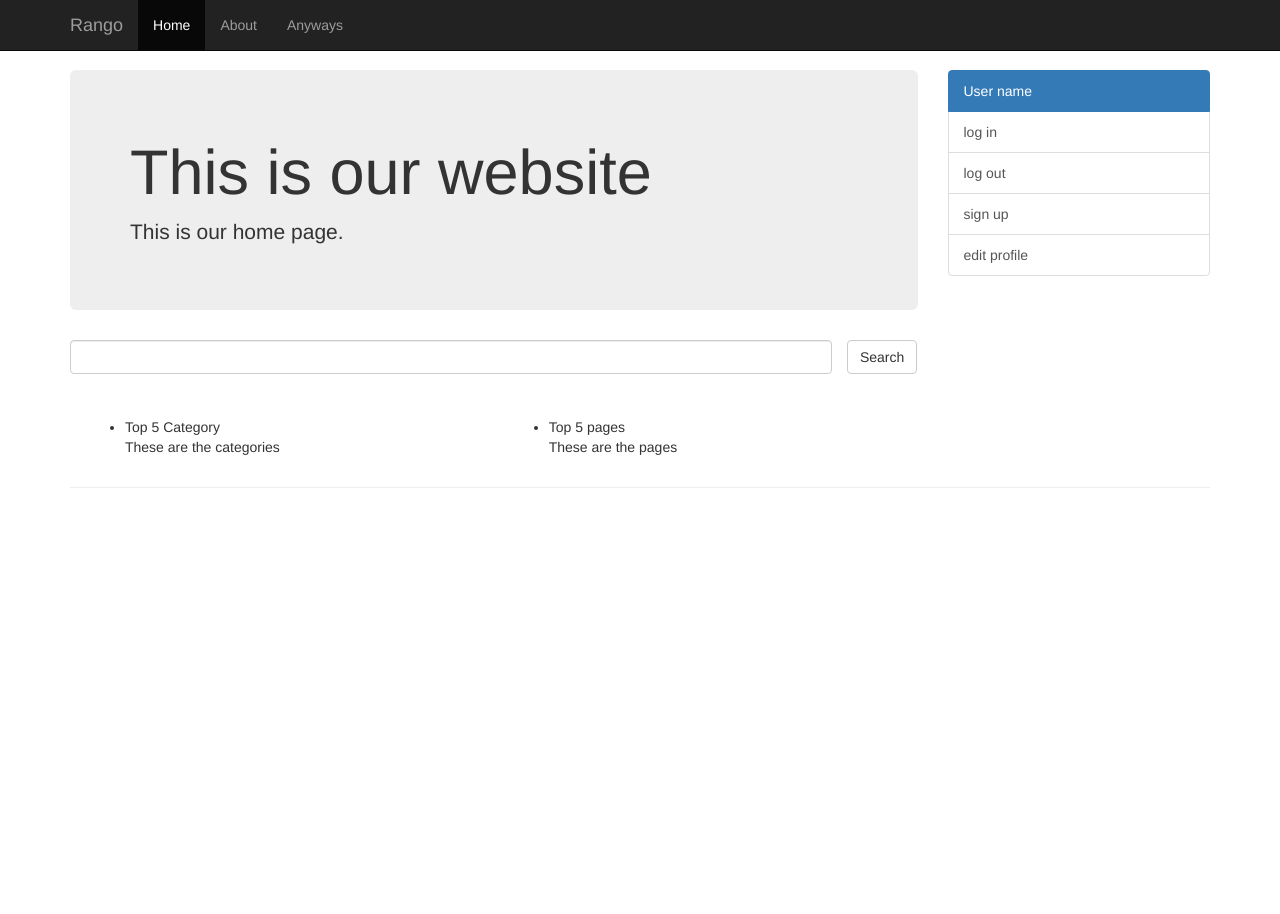
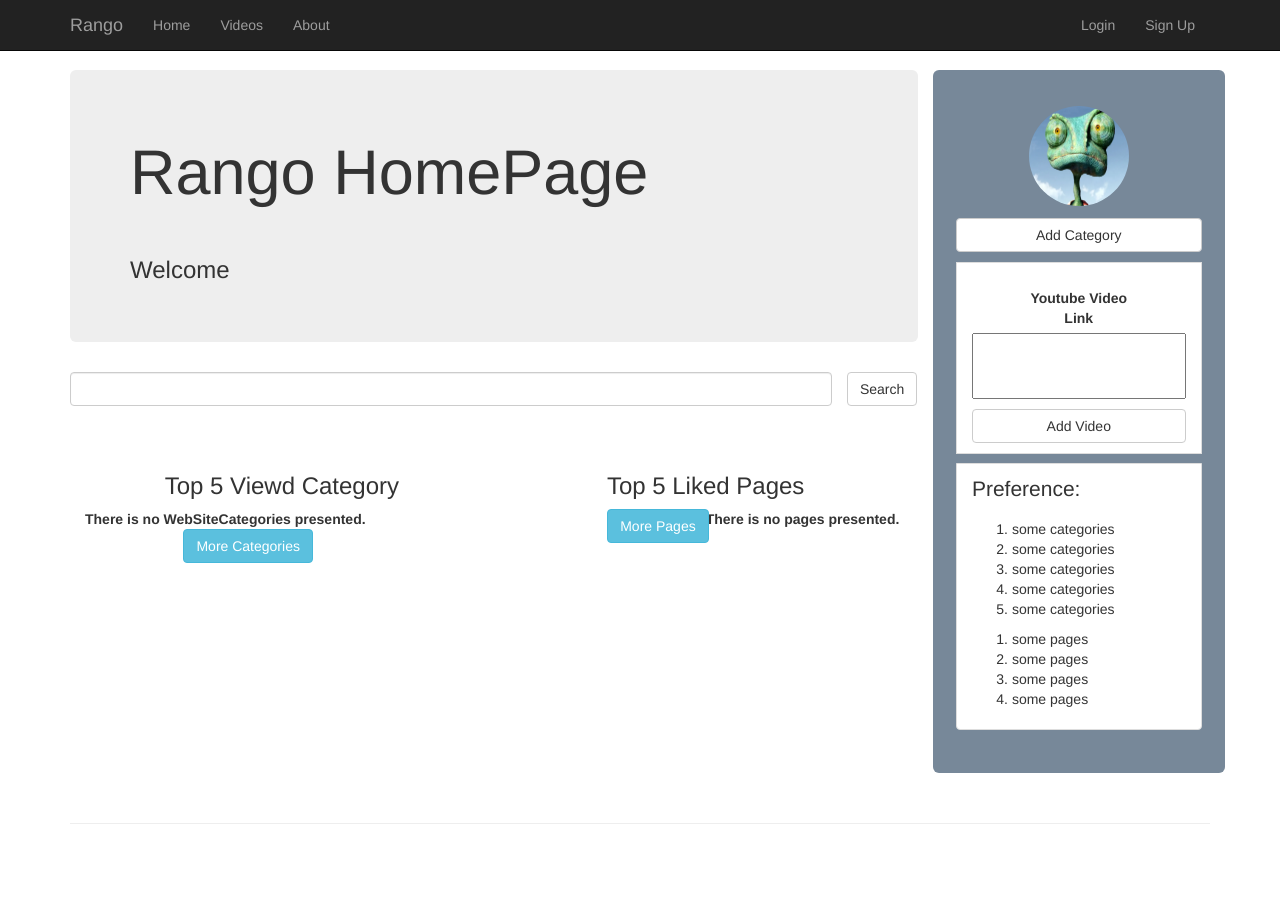
Before and after one commit to HiChen85/Tango_With_Me, a Django app: page /rango/ in a window 1280 px wide. Before the commit the page ends 488 px from the top, so only its background shows below. Run offline with Django 3.2, Linux system fonts and the light colour scheme; data that the repository does not hold is empty; some libraries are stand-ins or nearby versions.

Commit message:
refactor templates structure and add corresponding functions for each page

```diff
--- a/populate.py
+++ b/populate.py
@@ -48,6 +48,9 @@ def populate():
     website_categories = {
         'python': {'pages': python_pages, 'views': 12, 'likes': 23},
         'django': {'pages': django_pages, 'views': 64, 'likes': 32},
+        'golang': {'pages': [], 'views': 55, 'likes': 45},
+        'flutter': {'pages': [], 'views': 62, 'likes': 78},
+        'gin': {'pages': [], 'views': 98, 'likes': 63},
     }
 
     add_website_category(website_categories)
--- a/rango/urls.py
+++ b/rango/urls.py
@@ -6,9 +6,12 @@ app_name = 'rango'
 
 urlpatterns = [
     path('', views.index, name="index"),
-    # path('base/', views.base, name="base"),
     path('categories/', views.categories, name="categories"),
+    path('pages/', views.pages, name='pages'),
     path('profile/', views.profile, name="profile"),
-    path('login/', views.login, name="login"),
-    path('add_category/', views.addCategory, name="add_category"),
+    path('add_category/', views.add_category, name="add_category"),
+    path('about/', views.about, name='about'),
+    path('show_category/<str:category_name>/', views.show_category, name='show_category'),
+    path('add_video/', views.add_video, name='add_video'),
+    path('videos/', views.videos, name='videos')
 ]
--- a/rango/views.py
+++ b/rango/views.py
@@ -1,22 +1,68 @@
-from django.http import HttpResponse
-from django.shortcuts import render
+from django.core.paginator import Paginator
+from django.shortcuts import render, redirect
+from django.urls import reverse
+
+from rango.models import WebSiteCategory, Page
 
 # Create your views here.
 def index(request):
-    context_dict={}
-    return render(request, "rango/index.html", context=context_dict)
+    web_site_categories = WebSiteCategory.objects.order_by('-views')[:5]
+    pages = Page.objects.order_by('-likes')[:5]
 
-def base(request):
-    return render(request, "rango/base.html")
+    context = {}
+    context['web_site_categories'] = web_site_categories
+    context['pages'] = pages
+    return render(request, "rango/index.html", context=context)
+
+def show_category(request, category_name):
+    context = {}
+    try:
+        web_site_category = WebSiteCategory.objects.get(name=category_name)
+        pages = Page.objects.filter(web_site_category=web_site_category)
+        context['web_site_category'] = web_site_category
+        context['pages'] = pages
+    except WebSiteCategory.DoesNotExist:
+        context['web_site_category'] = None
+        context['pages'] = None
+
+    return render(request, 'rango/show_category.html', context=context)
+
 
 def categories(request):
-    return render(request, "rango/categories.html")
+    context = {}
+    all_categories = WebSiteCategory.objects.all()
+    context['all_categories'] = all_categories
+    return render(request, "rango/categories.html", context=context)
+
+def pages(request):
+    context = {}
+    pages = Page.objects.all()
+
+    current_page_num = request.GET.get('current_page', 1)
+    paginator = Paginator(pages, 3)
+    current_page = paginator.page(int(current_page_num))
+    context['current_page'] = current_page
+    return render(request, 'rango/pages.html', context=context)
 
 def profile(request):
     return render(request, "rango/user-profile.html")
 
-def login(request):
-    return render(request, "rango/login.html")
 
-def addCategory(request):
+def add_category(request):
     return render(request, "rango/add-category.html")
+
+def add_video(request):
+    if request.method == 'POST':
+        iframe_link = request.POST.get('iframe_link')
+        print(iframe_link)
+        return redirect(reverse('rango:index'))
+
+
+def videos(request):
+    context = {}
+
+    return render(request, 'rango/videos.html', context=context)
+
+
+def about(request):
+    return render(request, 'rango/about.html')
--- a/tango_with_me/urls.py
+++ b/tango_with_me/urls.py
@@ -20,7 +20,7 @@ from django.conf.urls.static import static
 from rango import views
 
 urlpatterns = [
-    path('', views.base, name='index'),
+    path('', views.index, name='index'),
     path('admin/', admin.site.urls),
     path('rango/', include(('rango.urls', 'rango'), namespace='rango')),
     path('accounts/', include('allauth.urls')),
--- a/templates/rango/base.html
+++ b/templates/rango/base.html
@@ -4,11 +4,17 @@
 
 <html>
 <head>
-    <title>Our project</title>
+    <title>
+        Rango -
+        {% block title_block %}
+        {% endblock %}
+    </title>
     <meta name="viewport" content="width=device-width, initial-scale=1.0">
     <!-- 引入 Bootstrap -->
     <link href="{% static "css/bootstrap.min.css" %}" rel="stylesheet">
     <link rel="icon" href="{% static "images/favicon.ico" %}">
+    <link href="https://fonts.googleapis.com/icon?family=Material+Icons" rel="stylesheet">
+    <link rel="stylesheet" href="https://cdnjs.cloudflare.com/ajax/libs/font-awesome/4.7.0/css/font-awesome.min.css">
     <!-- 这是图标 -->
 
     <!-- Custom styles for this template -->
@@ -47,11 +53,12 @@
 
         .show-search-results {
             border: 1px solid #CCCCCC;
-            padding: 2%;
+            padding: 1.5%;
+            margin-bottom: 1%;
         }
 
         .show-search-results > h4 {
-            margin-bottom: 5%;
+            margin-bottom: 3%;
         }
 
         .user-info > label {
@@ -114,14 +121,14 @@
         </div>
         <div id="navbar" class="collapse navbar-collapse">
             <ul class="nav navbar-nav">
-                <li class="active"><a href="#">Home</a></li>
-                <li><a href="#">About</a></li>
-                <li><a href="#">Anyways</a></li>
+                <li><a href="{% url 'rango:index' %}">Home</a></li>
+                <li><a href="{% url 'rango:videos' %}">Videos</a></li>
+                <li><a href="{% url 'rango:about' %}">About</a></li>
             </ul>
 
             <ul class="nav navbar-nav pull-right">
-                <li><a href="#">Login</a></li>
-                <li><a href="#">Sign Up</a></li>
+                <li><a href="">Login</a></li>
+                <li><a href="">Sign Up</a></li>
             </ul>
         </div><!-- /.nav-collapse -->
     </div><!-- /.container -->
@@ -133,67 +140,38 @@
 
         <div class="col-xs-12 col-sm-9">
             <div class="jumbotron">
-                <h1>Rango {{ header }}</h1>
-                <p>{{ descriptionOfHeader }}</p>
+                {% block h1_title %}
+                {% endblock %}
             </div>
             <div class="row">
                 <div class="col-xs-6 col-md-12">
-                    {% block contentBlock %}
                     {% block searchBlcok %}
-                            <form class="form-inline" role="form">
-                                <div class="form-group col-md-11">
-                                    <input type="text" class="form-control" id="search">
-                                </div>
-                                <button type="submit" class="btn btn-default">Search</button>
-                            </form>
                     {% endblock %}
 
                     {% block resultBlock %}
-                            <div class="col-md-6 result-block">
-                                <h3 class="text-center">Top 5 category</h3>
-                                <ul>
-                                    <li><a href="#">Python</a></li>
-                                </ul>
-                            </div>
-                            <div class="col-md-6 result-block">
-                                <h3 class="text-center">Top 5 Pages</h3>
-                                <ul>
-                                    <li><a href="https://www.google.com">Google</a></li>
-                                    <li><a href="https://www.google.com">Google</a></li>
-                                    <li><a href="https://www.google.com">Google</a></li>
-                                    <li><a href="https://www.google.com">Google</a></li>
-                                    <li><a href="https://www.google.com">Google</a></li>
-                                    <li><a href="https://www.google.com">Google</a></li>
-                                </ul>
-                            </div>
-                            <div class="col-md-6">
-                                <button type="submit" class="btn btn-default col-md-offset-6">More Categories</button>
-                            </div>
-                            <div class="col-md-6">
-                                <button type="submit" class="btn btn-default col-md-offset-6">More Pages</button>
-                            </div>
-                        {% endblock %}
                     {% endblock %}
 
                 </div><!--/.col-xs-6 col-md-12-->
             </div><!--/row-->
         </div><!--/.col-xs-12.col-sm-9-->
 
-        {% block  sidebar %}
         <div class="col-xs-6 col-sm-3 sidebar-offcanvas jumbotron" id="sidebar">
             <div class="list-group">
                 <img class="img-circle center-block" src="{% static "images/rango.jpg" %}"/>
-                    <div class="list-group-item text-center">Login/Email</div>
+{#                <div class="list-group-item text-center">#}
+                     <a href="{% url 'rango:add_category' %}" class="center-block btn btn-default ">Add Category</a>
+{#                </div>#}
                 <div class="list-group-item side-content">
-                        <form role="form">
+                    <form role="form" method="POST" action="{% url 'rango:add_video' %}" >
+                        {% csrf_token %}
                         <div class="form-group">
                             <label for="name"
                                    class="col-md-8 col-md-offset-2 col-lg-offset-2 col-xl-offset-2 text-center"
-                                       id="side-content-form-label">Customize List</label>
-                                <textarea class="col-md-12" rows="3" id="side-content-form-text"></textarea>
+                                   id="side-content-form-label">Youtube Video Link</label>
+                            <textarea class="col-md-12" rows="3" id="side-content-form-text" style='margin-bottom:10px;' name="iframe_link"></textarea>
                         </div>
-                            <button type="submit" class="btn btn-default" name="moreCategories" onclick="open()">Add
-                                Category
+                        <button type="submit" class="btn btn-default btn-block" name="add_video">Add
+                            Video
                         </button>
                     </form>
                 </div>
@@ -205,20 +183,16 @@
                         <li>some categories</li>
                         <li>some categories</li>
                         <li>some categories</li>
-                            <li>some categories</li>
-                            <li>some categories</li>
-                            <li>some categories</li>
-                            <li>some categories</li>
-                            <li>some categories</li>
-                            <li>some categories</li>
                     </ol>
                     <ol>
+                        <li>some pages</li>
+                        <li>some pages</li>
+                        <li>some pages</li>
                         <li>some pages</li>
                     </ol>
                 </div>
             </div>
         </div><!--/.sidebar-offcanvas-->
-        {% endblock %}
     </div><!--/row-->
 
     <hr>
--- a/templates/rango/index.html
+++ b/templates/rango/index.html
@@ -1,116 +1,57 @@
-<!DOCTYPE html>
-
+{% extends 'rango/base.html' %}
 {% load staticfiles %}
 
-<html>
-<head>
-    <title>Our project</title>
-    <meta name="viewport" content="width=device-width, initial-scale=1.0">
-    <!-- 引入 Bootstrap -->
-    <link href="{% static "css/bootstrap.min.css" %}" rel="stylesheet">
-    <link rel="icon" href="{% static "images/favicon.ico" %}">
-    <!-- 这是图标 -->
+{% block title_block %}
+    HomePage
+{% endblock %}
 
-    <!-- Custom styles for this template -->
-    <link href="{% static "css/offcanvas.css" %}" rel="stylesheet">
+{% block h1_title %}
+    <h1>Rango HomePage</h1>
+    <br/>
+    <h3>Welcome {{ user.username }}</h3>
+{% endblock %}
 
 
-    <style>
-        .form-inline .form-group {
-            margin-left: 0;
-            padding-left: 0;
-        }
 
-        .form-inline .form-group .form-control {
-            width: 100%;
-            margin-left: 0;
-        }
-
-        .top-five {
-            margin-top: 5%;
-        }
-    </style>
-</head>
-<body>
-<nav class="navbar navbar-fixed-top navbar-inverse">
-    <div class="container">
-        <div class="navbar-header">
-            <button type="button" class="navbar-toggle collapsed" data-toggle="collapse" data-target="#navbar"
-                    aria-expanded="false" aria-controls="navbar">
-                <span class="sr-only">Toggle navigation</span>
-                <span class="icon-bar"></span>
-                <span class="icon-bar"></span>
-                <span class="icon-bar"></span>
-            </button>
-            <a class="navbar-brand" href="#">Rango</a>
-        </div>
-        <div id="navbar" class="collapse navbar-collapse">
-            <ul class="nav navbar-nav">
-                <li class="active"><a href="#">Home</a></li>
-                <li><a href="#">About</a></li>
-                <li><a href="#">Anyways</a></li>
-            </ul>
-        </div><!-- /.nav-collapse -->
-    </div><!-- /.container -->
-</nav><!-- /.navbar -->
-
-<div class="container">
-
-    <div class="row row-offcanvas row-offcanvas-right">
-
-        <div class="col-xs-12 col-sm-9">
-            <div class="jumbotron">
-                <h1>This is our website</h1>
-                <p>This is our home page.</p>
-            </div>
-            <div class="row">
-                <div class="col-xs-6 col-md-12">
+{% block searchBlcok %}
     <form class="form-inline" role="form">
         <div class="form-group col-md-11">
             <input type="text" class="form-control" id="search">
         </div>
         <button type="submit" class="btn btn-default">Search</button>
     </form>
+{% endblock %}
 
-                    <div class="col-md-6 top-five">
+{% block resultBlock %}
+    <div class="col-md-6 result-block">
+        <h3 class="text-center">Top 5 Viewd Category</h3>
+        {% if web_site_categories %}
             <ul>
-                            <li>Top 5 Category</li>
-                            <p>These are the categories</p>
+                {% for category in web_site_categories %}
+                    <li><a href="{% url 'rango:show_category' category.name %}"
+                           style="font-size:medium;">{{ category.name }}</a></li>
+                {% endfor %}
             </ul>
-                    </div>
-                    <div class="col-md-6 top-five">
-                        <ul>
-                            <li>Top 5 pages</li>
-                            <p>These are the pages</p>
-                        </ul>
+        {% else %}
+            <strong>There is no WebSiteCategories presented.</strong>
+        {% endif %}
+        <div class="col-md-6">
+            <a href="{% url 'rango:categories' %}" class="btn btn-info col-md-offset-6">More Categories</a>
         </div>
     </div>
-            </div><!--/row-->
-        </div><!--/.col-xs-12.col-sm-9-->
-
-        <div class="col-xs-6 col-sm-3 sidebar-offcanvas" id="sidebar">
-            <div class="list-group">
-                <a href="#" class="list-group-item active">User name</a>
-                <a href="#" class="list-group-item">log in</a>
-                <a href="#" class="list-group-item">log out</a>
-                <a href="#" class="list-group-item">sign up</a>
-                <a href="#" class="list-group-item">edit profile</a>
+    <div class="col-md-6 result-block">
+        <h3 class="text-center">Top 5 Liked Pages</h3>
+        {% if pages %}
+            <ul>
+                {% for page in pages %}
+                    <li><a href="{{ page.url }}" style="font-size:medium;">{{ page.title }}</a></li>
+                {% endfor %}
+            </ul>
+        {% else %}
+            <strong>There is no pages presented.</strong>
+        {% endif %}
+        <div class="col-md-6">
+            <a href="{% url 'rango:pages' %}" class="btn btn-info col-md-offset-6">More Pages</a>
         </div>
-        </div><!--/.sidebar-offcanvas-->
-    </div><!--/row-->
-
-    <hr>
-
-    <footer>
-        <p></p>
-    </footer>
-
-</div><!--/.container-->
-
-<!-- jQuery (Bootstrap 的 JavaScript 插件需要引入 jQuery) -->
-<script src="{% static "js/jquery-1.x-git.min.js" %}"></script>
-<!-- 包括所有已编译的插件 -->
-<script src="{% static "css/bootstrap.min.css" %}"></script>
-<script src="{% static "css/offcanvas.css" %}"></script>
-</body>
-</html>
+    </div>
+{% endblock %}
```
Also changed, not shown: templates/rango/about.html (added, +34 -0 lines), templates/rango/categories.html (+25 -36 lines), templates/rango/pages.html (+41 -32 lines), templates/rango/show_category.html (added, +41 -0 lines), templates/rango/videos.html (added, +18 -0 lines). Lines whose indentation alone changed are shown as unchanged.
